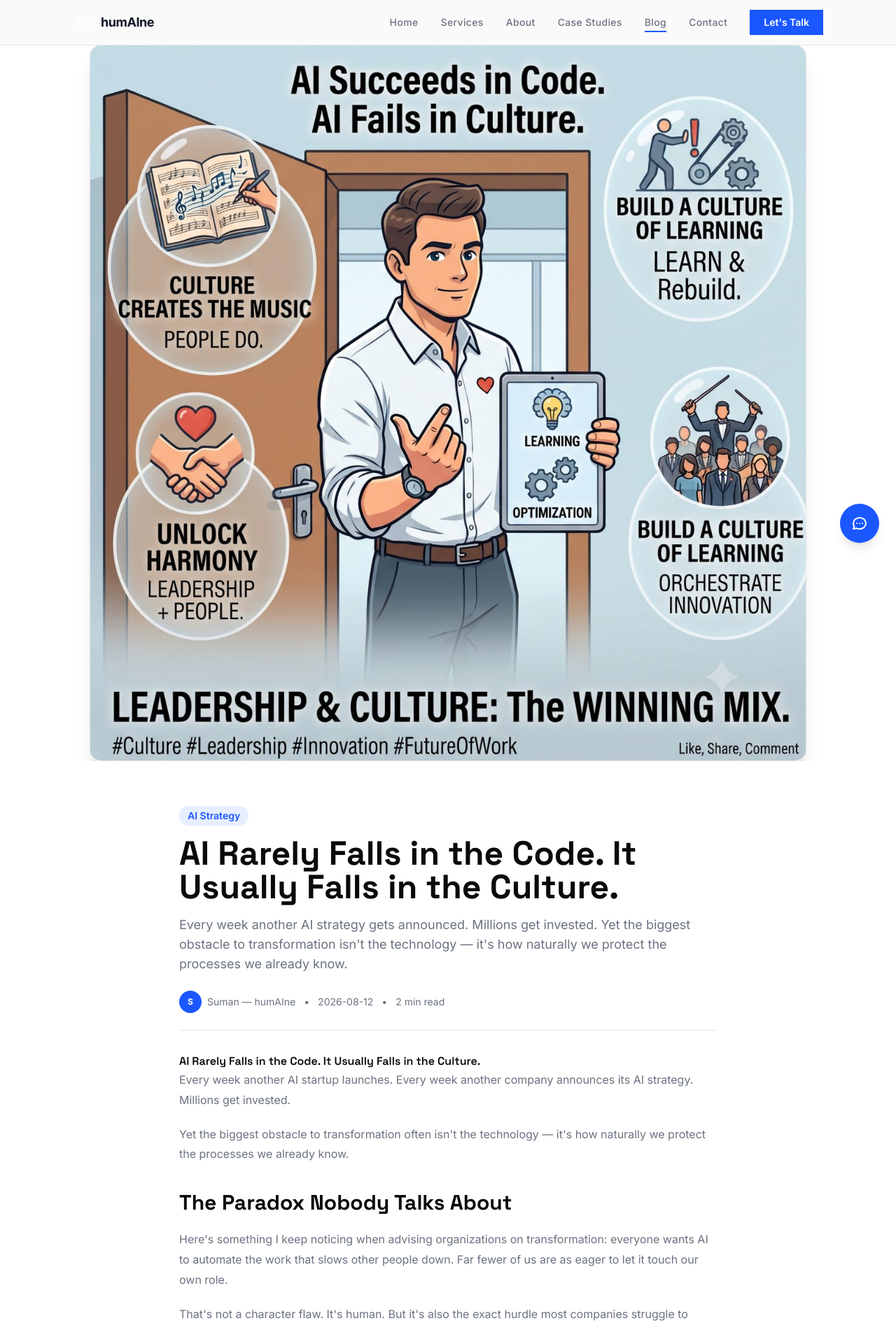
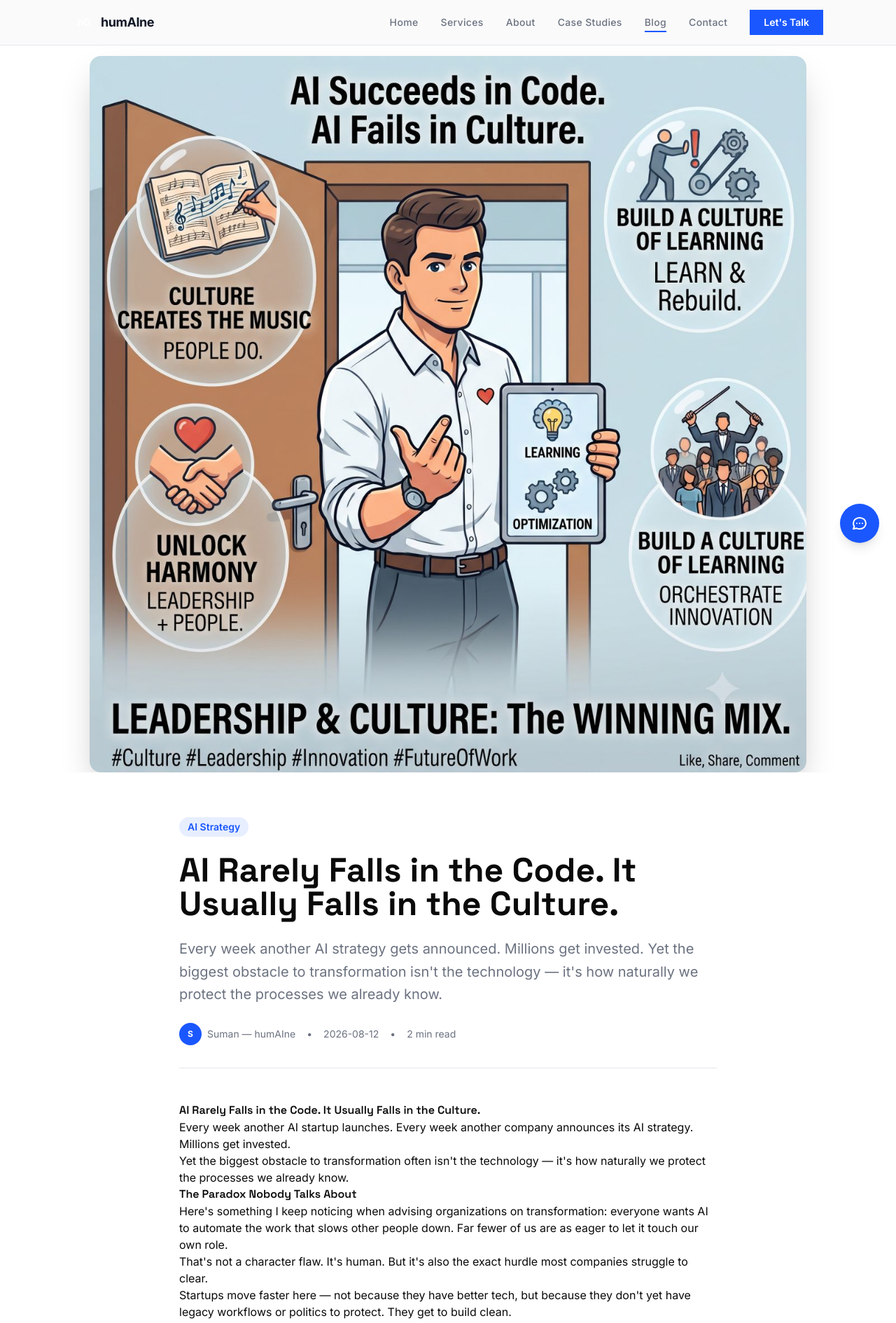
Before and after one commit to humaineglobal/humaineglobal, a Next.js app: page /blog/ai-culture in a window 1280 px wide. Shown: the top 1891 px of the page at 70% size. Built offline with nearby package versions, Linux system fonts and the light colour scheme.

Commit message:
Improve article page: better typography, editorial layout, SEO metadata

```diff
--- a/app/blog/[slug]/page.js
+++ b/app/blog/[slug]/page.js
@@ -3,6 +3,22 @@ import { Page, CTA } from '../../../components/Site';
 import { getBlogPost, getAllBlogPosts } from '../../../lib/content';
 import { MDXRemote } from 'next-mdx-remote/rsc';
 import Link from 'next/link';
+
+export async function generateMetadata({ params }) {
+  const { slug } = await params;
+  const post = getBlogPost(slug);
+  if (!post) return {};
+
+  return {
+    title: `${post.frontmatter.title} | humAIne`,
+    description: post.frontmatter.description,
+    openGraph: {
+      title: post.frontmatter.title,
+      description: post.frontmatter.description,
+      images: post.frontmatter.image ? [{ url: post.frontmatter.image }] : [],
+    },
+  };
+}
 
 export default async function Post({ params }) {
   const { slug } = await params;
@@ -11,20 +27,20 @@ export default async function Post({ params }) {
 
   const { frontmatter: p, content } = post;
 
-  // Get related articles (same type, excluding current)
+  // Get related articles
   const allPosts = getAllBlogPosts();
   const related = allPosts
-    .filter(r => r.frontmatter.type === p.type && r.slug !== slug)
+    .filter(r => r.slug !== slug)
     .slice(0, 3);
 
   return (
     <Page active="Blog">
       {/* Featured Image — Full Width */}
       {p.image && (
-        <section className="pt-16 bg-white">
+        <section className="pt-20 bg-white">
           <div className="shell">
             <div className="max-w-5xl mx-auto">
-              <div className="rounded-2xl overflow-hidden shadow-xl border border-border">
+              <div className="rounded-2xl overflow-hidden shadow-2xl">
                 <img
                   src={p.image}
                   alt={p.title}
@@ -44,15 +60,19 @@ export default async function Post({ params }) {
         <div className="shell">
           <div className="max-w-3xl mx-auto">
             {/* Article Header */}
-            <div className="mb-8">
-              <span className="inline-block px-3 py-1 bg-primary/10 text-primary font-semibold text-sm rounded-full mb-4">
-                {p.type}
-              </span>
-              <h1 className="text-3xl md:text-4xl lg:text-5xl font-bold text-foreground leading-tight mb-4 font-heading">
+            <header className="mb-12 pb-8 border-b border-border">
+              <div className="flex items-center gap-3 mb-6">
+                <span className="px-3 py-1 bg-primary/10 text-primary font-semibold text-sm rounded-full">
+                  {p.type}
+                </span>
+              </div>
+              <h1 className="text-3xl md:text-4xl lg:text-5xl font-bold text-foreground leading-tight mb-6 font-heading">
                 {p.title}
               </h1>
-              <p className="text-lg text-muted-foreground mb-6">{p.description}</p>
-              <div className="flex items-center gap-3 text-sm text-muted-foreground border-b border-border pb-6">
+              <p className="text-xl text-muted-foreground leading-relaxed mb-6">
+                {p.description}
+              </p>
+              <div className="flex items-center gap-4 text-sm text-muted-foreground">
                 <span className="flex items-center gap-2">
                   <span className="w-8 h-8 bg-primary rounded-full flex items-center justify-center text-primary-foreground text-xs font-bold">S</span>
                   {p.author}
@@ -62,15 +82,24 @@ export default async function Post({ params }) {
                 <span>•</span>
                 <span>{p.readTime}</span>
               </div>
-            </div>
+            </header>
 
-            {/* Article Body */}
-            <div className="rich-text">
+            {/* Article Body — Rich Typography */}
+            <div className="prose prose-lg max-w-none
+              prose-headings:text-foreground prose-headings:font-bold prose-headings:font-heading
+              prose-h2:text-2xl prose-h2:mt-12 prose-h2:mb-4
+              prose-p:text-gray-700 prose-p:leading-relaxed prose-p:mb-6
+              prose-a:text-primary prose-a:no-underline hover:prose-a:underline
+              prose-strong:text-foreground
+              prose-blockquote:border-l-primary prose-blockquote:bg-primary/5 prose-blockquote:rounded-r-lg prose-blockquote:py-3 prose-blockquote:px-6 prose-blockquote:not-italic
+              prose-ul:list-disc prose-ul:pl-6 prose-ul:space-y-2
+              prose-li:text-gray-700
+            ">
               <MDXRemote source={content} />
             </div>
 
             {/* Explore Topics */}
-            <div className="mt-12 pt-8 border-t border-border">
+            <div className="mt-16 pt-8 border-t border-border">
               <p className="text-sm font-bold text-foreground mb-4 uppercase tracking-wider">Explore Topics</p>
               <div className="flex flex-wrap gap-3">
                 {['#AI Strategy', '#Leadership', '#B2B Growth', '#Marketing', '#Customer Experience', '#Innovation'].map((tag) => (
@@ -86,7 +115,7 @@ export default async function Post({ params }) {
             </div>
 
             {/* Author Bio */}
-            <div className="mt-12 p-6 bg-secondary rounded-2xl border border-border">
+            <div className="mt-12 p-8 bg-secondary rounded-2xl border border-border">
               <div className="flex items-start gap-4">
                 <div className="w-16 h-16 bg-primary rounded-full flex items-center justify-center text-primary-foreground text-xl font-bold flex-shrink-0">
                   S
@@ -103,7 +132,7 @@ export default async function Post({ params }) {
 
       {/* Related Articles */}
       {related.length > 0 && (
-        <section className="py-16 bg-secondary border-t border-border">
+        <section className="py-20 bg-secondary border-t border-border">
           <div className="shell">
             <div className="text-center mb-12">
               <p className="text-xs font-semibold tracking-[0.2em] uppercase text-primary mb-4">Continue Reading</p>
@@ -132,18 +161,18 @@ export default async function Post({ params }) {
       )}
 
       {/* Newsletter CTA */}
-      <section className="py-16 hero-gradient">
+      <section className="py-20 hero-gradient">
         <div className="shell">
           <div className="max-w-2xl mx-auto text-center">
             <h2 className="text-2xl md:text-3xl font-bold text-white mb-4 font-heading">Get Insights Like This in Your Inbox</h2>
-            <p className="text-white/70 mb-8">Join leaders who receive practical perspectives on AI strategy, B2B growth, and the future of intelligent business.</p>
+            <p className="text-white/70 mb-8 text-lg">Join leaders who receive practical perspectives on AI strategy, B2B growth, and the future of intelligent business.</p>
             <div className="flex flex-col sm:flex-row gap-3 max-w-md mx-auto">
               <input
                 type="email"
                 placeholder="Enter your work email"
-                className="flex-1 px-4 py-3 bg-white/10 border border-white/20 rounded-md text-white placeholder-white/50 focus:outline-none focus:border-primary"
+                className="flex-1 px-4 py-3 bg-white/10 border border-white/20 rounded-lg text-white placeholder-white/50 focus:outline-none focus:border-primary"
               />
-              <button className="px-6 py-3 bg-white text-primary font-semibold rounded-md hover:bg-white/90 transition-colors whitespace-nowrap">
+              <button className="px-6 py-3 bg-white text-primary font-semibold rounded-lg hover:bg-white/90 transition-colors whitespace-nowrap">
                 Subscribe Free
               </button>
             </div>
```
